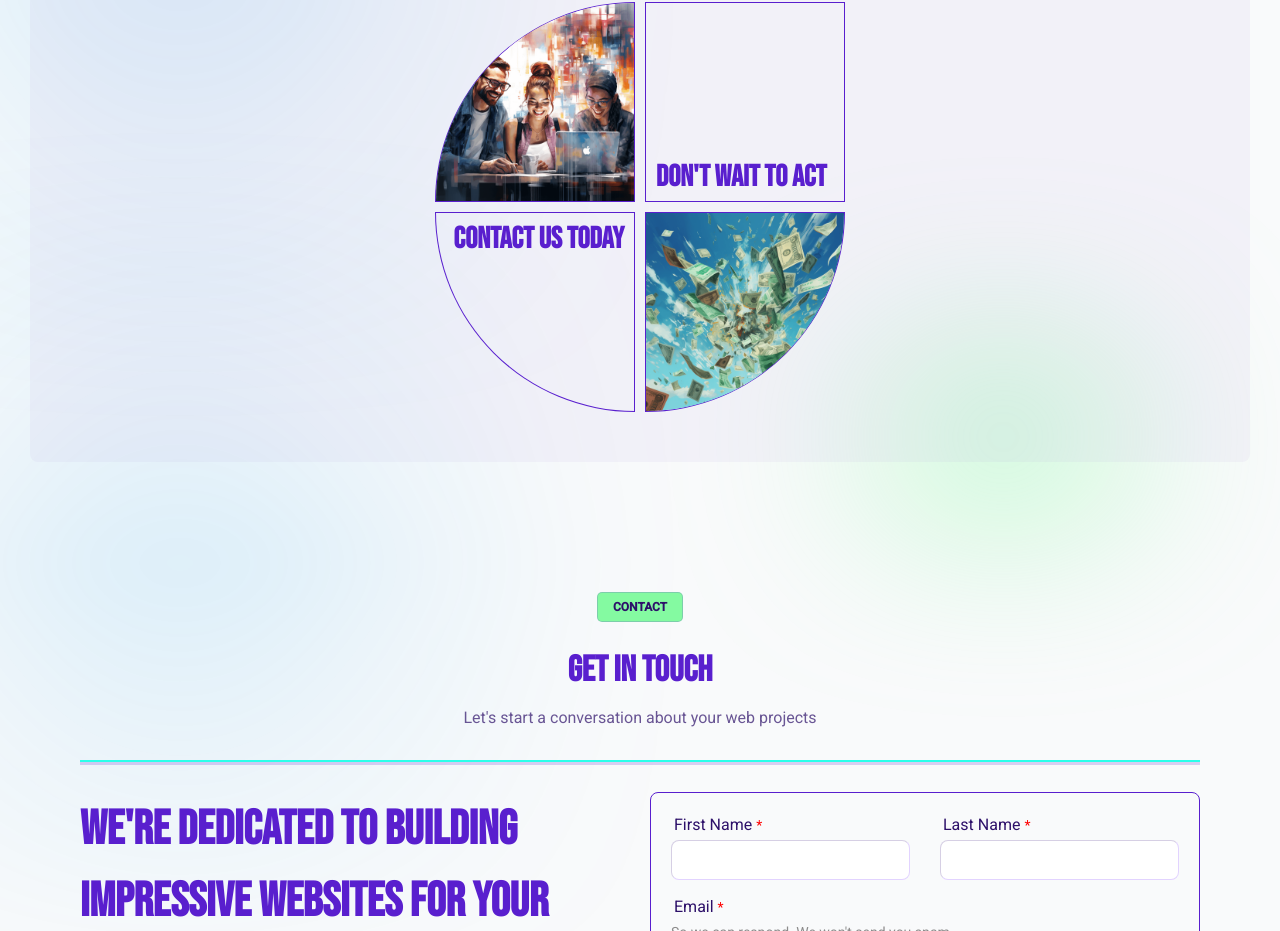
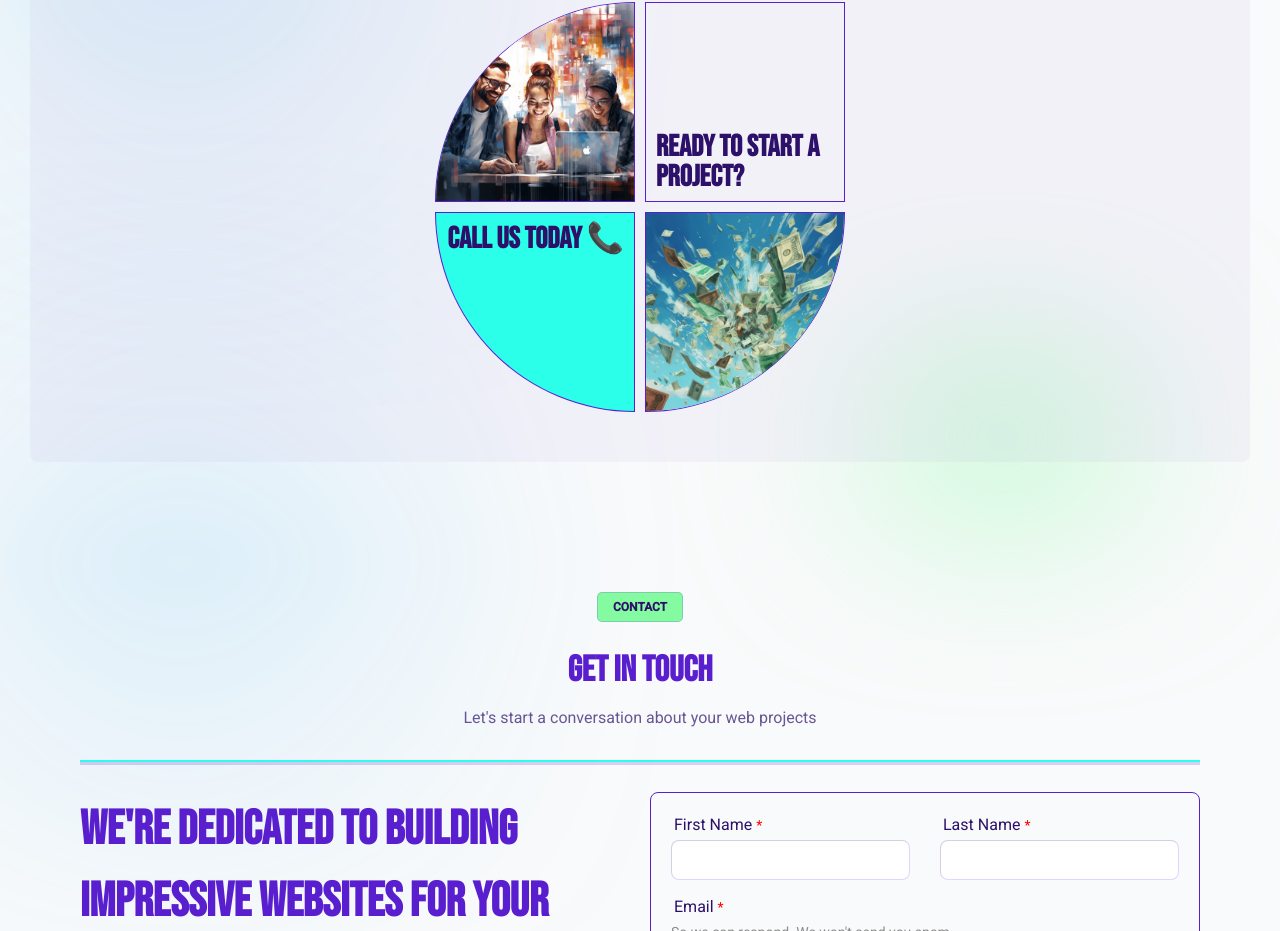
Before and after one commit to ChristianWare/chris-ware-agency, a Next.js app: page /faq in a window 1280 px wide. Shown: the part 2851-3782 px from the top of the page. Built offline with nearby package versions, Linux system fonts and the light colour scheme; no server answers.

Commit message:
Final Cta

```diff
--- a/actions/sendEmail.ts
+++ b/actions/sendEmail.ts
@@ -33,14 +33,14 @@ export const sendEmail = async (formData: FormData) => {
       to: "c.p.ware@hotmail.com",
       subject: "Message from Contact Form",
       reply_to: senderEmail as string,
+      html: `<p>You have a contact form submission</p><br>
+      <p><strong>From: </strong> ${firstName} ${lastName}</p><br>
+      <p><strong>Email: </strong> ${senderEmail}</p><br>
+      <p><strong>Company: </strong> ${companyName}</p><br>
+      <p><strong>Website: </strong> ${currentWebsiteUrl}</p><br>
+      <p><strong>Message: </strong> ${message}</p><br>
+      `,
       // text: message as string,
-      html: `<p>You have a contact form submission</p><br>
-        <p><strong>Name: </strong> ${firstName} ${lastName}</p><br>
-        <p><strong>Email: </strong> ${senderEmail}</p><br>
-        <p><strong>Company: </strong> ${companyName}</p><br>
-        <p><strong>Website: </strong> ${currentWebsiteUrl}</p><br>
-        <p><strong>Message: </strong> ${message}</p><br>
-      `,
     });
   } catch (error: unknown) {
     return {
--- a/src/app/components/CompanyCulture/CompanyCulture.module.css
+++ b/src/app/components/CompanyCulture/CompanyCulture.module.css
@@ -3,6 +3,8 @@
   grid-template-columns: 1fr 1fr;
   grid-gap: 1rem;
   margin-top: 10rem;
+  margin-left: auto;
+  margin-right: auto;
   position: relative;
 }
 
@@ -64,10 +66,6 @@
 
 .card3 .copy {
   text-align: right;
-}
-
-.copy {
-  width: 30vw;
 }
 
 .card4 {
--- a/src/app/components/FinalCta/FinalCta.module.css
+++ b/src/app/components/FinalCta/FinalCta.module.css
@@ -93,6 +93,7 @@
   display: block;
   margin-left: auto;
   border-bottom-left-radius: 200px;
+  background-color: var(--secondary);
 }
 
 .card4 {
@@ -104,10 +105,15 @@
 }
 
 .heading {
-  color: var(--primary);
+  color: var(--text);
   text-decoration: none;
   line-height: 100%;
   text-align: right;
+}
+
+.card2 .heading {
+  text-align: left;
+  color: var(--text);
 }
 
 .imgContainer {
@@ -161,7 +167,8 @@
 }
 
 @media screen and (max-width: 480px) {
-  .imgContainer, .card2,
+  .imgContainer,
+  .card2,
   .card3 {
     position: relative;
     height: 140px;
--- a/src/app/components/FinalCta/FinalCta.tsx
+++ b/src/app/components/FinalCta/FinalCta.tsx
@@ -3,6 +3,7 @@ import styles from "./FinalCta.module.css";
 import img3 from "../../../../public/images/success.png";
 import img4 from "../../../../public/images/affordable.png";
 import Button from "../Button/Button";
+import Cal from '../../../../public/icons/calendar-mark-svgrepo-com.svg'
 
 const FinalCta = () => {
   return (
@@ -28,10 +29,10 @@ const FinalCta = () => {
           </div>
         </div>
         <div className={styles.card2}>
-          <h3 className={styles.heading}>Don&#39;t wait to Act</h3>
+          <h3 className={styles.heading}>Ready to start a project?</h3>
         </div>
         <div className={styles.card3}>
-          <h3 className={styles.heading}>Contact Us Today</h3>
+          <h3 className={styles.heading}>Call Us Today 📞</h3>
         </div>
         <div className={styles.card4}>
           <div className={styles.imgContainer}>
```
Also changed, not shown: public/icons/calendar-mark-svgrepo-com.svg (added), public/icons/phone.svg (added).
